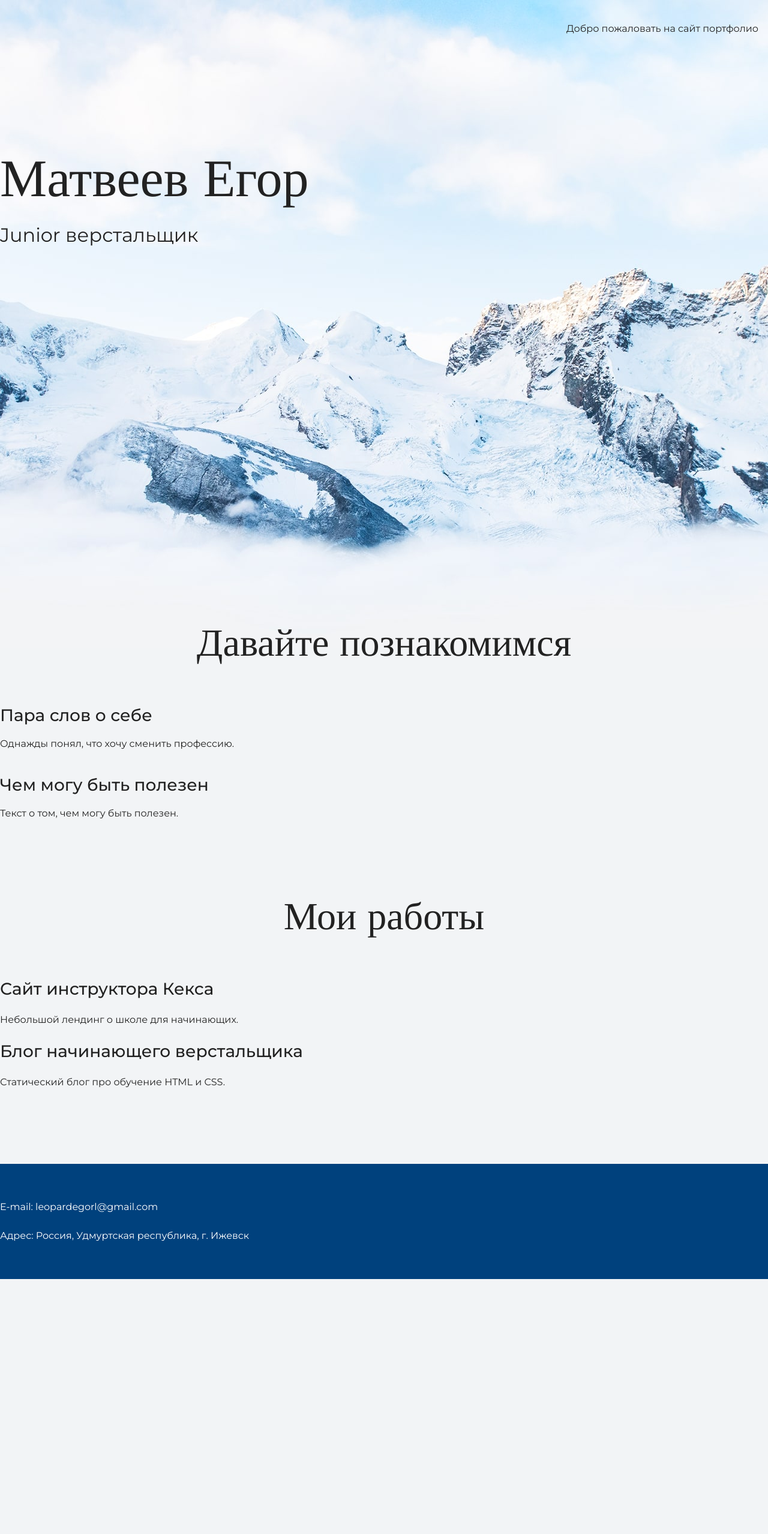
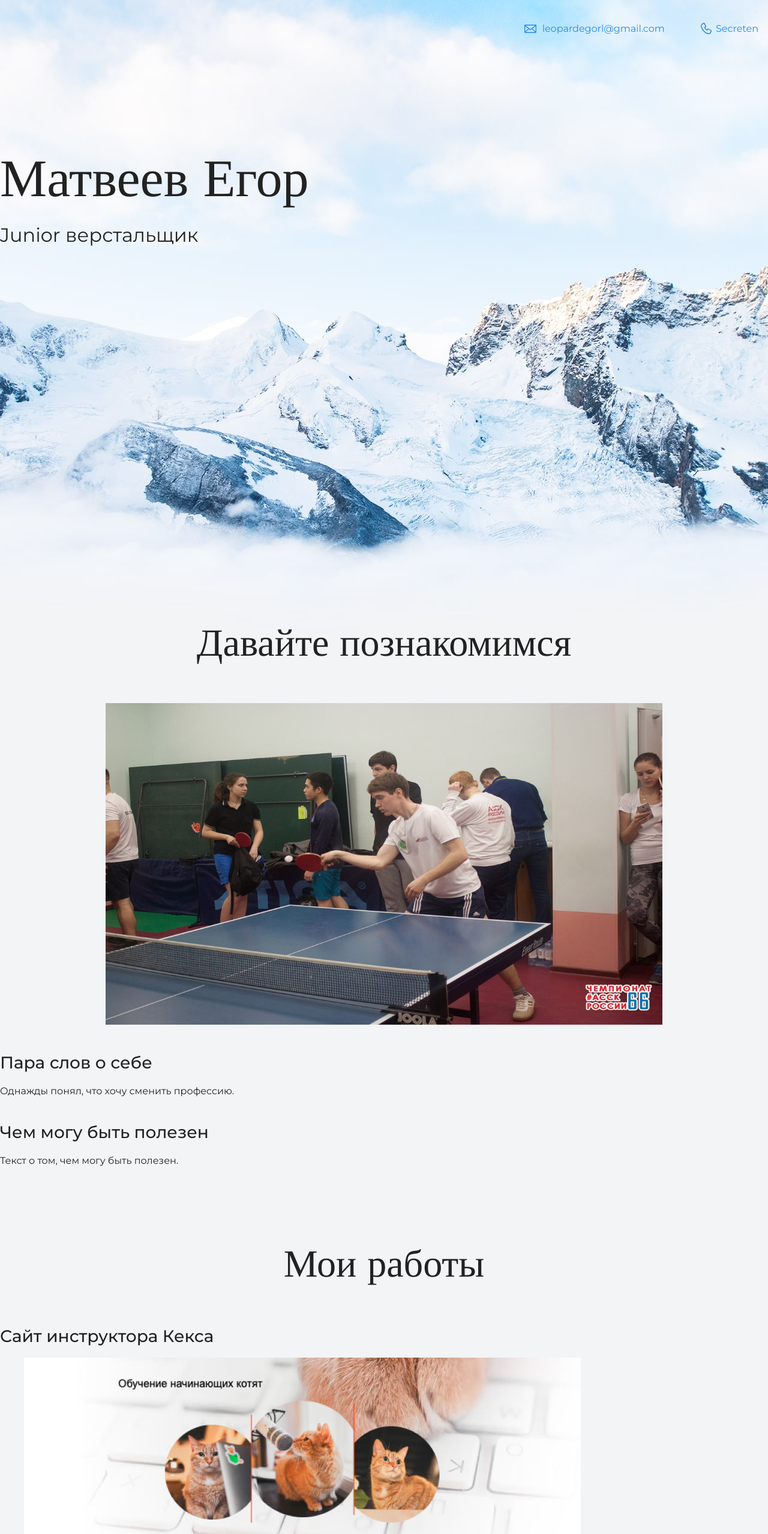
Before and after one commit to leopardegorl/my-site, a plain HTML site: page index.html in a window 1280 px wide. Shown: the top 2557 px of the page at 60% size. Before the commit the page ends 2132 px from the top, so only its background shows below. Drawn offline with nearby package versions, Linux system fonts and the light colour scheme.

Commit message:
Добавил на сайт картинки и ссылки

```diff
--- a/index.html
+++ b/index.html
@@ -10,7 +10,9 @@
   <body>
     <header class="page-header">
       <div class = "container">
-      Добро пожаловать на сайт портфолио
+        <a class = "header-email" href="mailto:leopardegorl@gmail.com">leopardegorl@gmail.com</a>
+        <a class = "header-phone" title = "No mogu predostavit pri neobhodimosti">Secreten</a>
+      </div>
     </header>
 
     <section class="hero-image">
@@ -20,6 +22,9 @@
 
     <section class="intro">
       <h2 class="subheading">Давайте познакомимся</h2>
+      <figure class = "user-image">
+        <img src="files/Fjm4zajG3so.jpg" width="928" height="536" alt="Фоточка">
+      </figure>
       <h3>Пара слов о себе</h3>
       <p>Однажды понял, что хочу сменить профессию.</p>
       <h3>Чем могу быть полезен</h3>
@@ -30,15 +35,20 @@
       <h2 class="subheading">Мои работы</h2>
 
       <h3>Сайт инструктора Кекса</h3>
+      <figure class = "progect-image">
+        <img src="files/project.jpg" width="928" height="536" alt="Cайт инструктора Кекса">
+      </figure>
       <p>Небольшой лендинг о школе для начинающих.</p>
+      <a class="button" href="portfolio-step-1/source/Keks/index.html">Открыть страницу</a>
 
       <h3>Блог начинающего верстальщика</h3>
       <p>Статический блог про обучение HTML и CSS.</p>
     </section>
 
     <footer class="page-footer">
-      <p>E-mail: leopardegorl@gmail.com</p>
-      <p>Адрес: Россия, Удмуртская республика, г. Ижевск</p>
+      <div class = "container">
+        <a class="footer-email" href="mailto:leopardegorl@gmail.com">leopardegorl@gmail.com</a>
+        <a class="footer-phone" title = "No mogu predostavit pri neobhodimosti">Secreten</a>
     </div>
     </footer>
   </body>
```
Also changed, not shown: files/Fjm4zajG3so.jpg (added).
